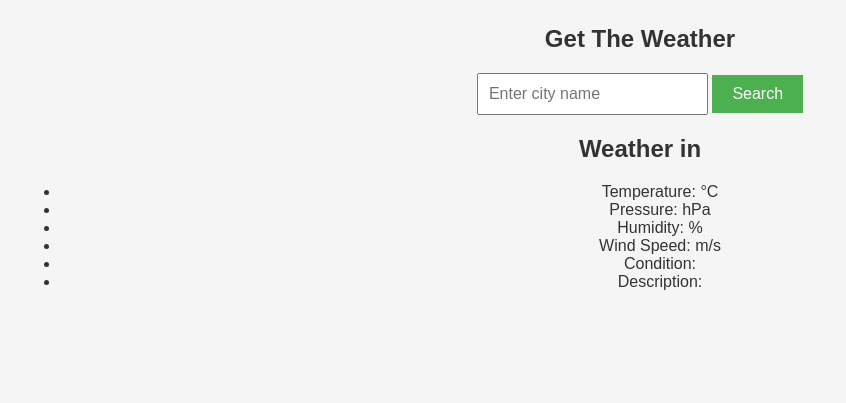
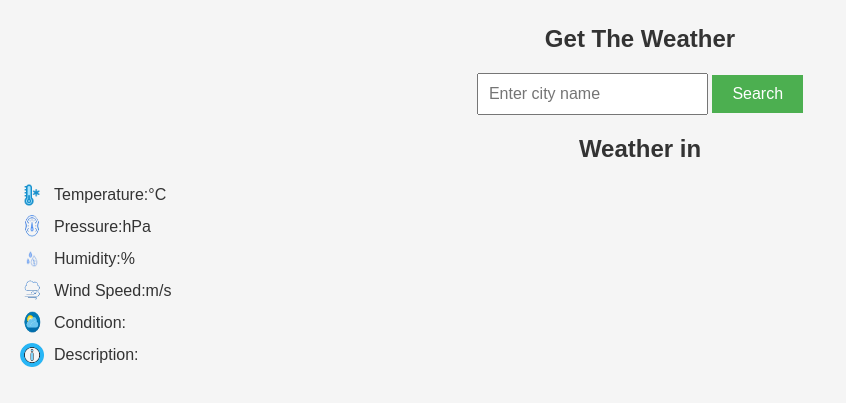
Before and after one commit to dondou21/CityWeather, a Flask app: page / in a window 1280 px wide. Shown: the part 624-1027 px from the top of the page, without its empty margins (0-846 px from the left). Before the commit the page ends 914 px from the top, so only its background shows below. Run offline with Flask 3, Linux system fonts and the light colour scheme.

Commit message:
Icons added

```diff
--- a/app.py
+++ b/app.py
@@ -1,4 +1,4 @@
-from flask import Flask, render_template, request, jsonify
+from flask import Flask, render_template, request, jsonify, redirect, url_for
 from flask_sqlalchemy import SQLAlchemy
 from weather import get_weather
 import os
--- a/static/css/style.css
+++ b/static/css/style.css
@@ -73,6 +73,45 @@ button:hover {
     box-shadow: 0 2px 4px rgba(0,0,0,0.1);
 }
 
+#search {
+    margin: 20px 0;
+}
+
+#weather-details {
+    margin: 20px 0;
+}
+
+#weather-details p {
+    font-size: 1.2em;
+    margin: 10px 0;
+}
+
+#weather-details i {
+    margin-right: 10px;
+}
+
+
+#weather ul {
+    list-style: none;
+    padding: 0;
+}
+
+.weather-item {
+    display: flex;
+    align-items: center;
+    margin: 0.5em 0;
+}
+
+.weather-item img {
+    margin-right: 10px;
+    width: 24px;
+    height: 24px;
+}
+#error-message {
+    color: red;
+    font-size: 1.2em;
+}
+
 footer {
     background: #333;
     color: white;
--- a/static/js/main.js
+++ b/static/js/main.js
@@ -7,7 +7,7 @@ document.getElementById('weather-form').addEventListener('submit', function(e) {
             if (data.error) {
                 document.getElementById('error-message').innerText = data.error;
                 document.getElementById('error-message').style.display = 'block';
-                document.getElementById('weather').style.display = 'none';
+                document.getElementById('weather-details').style.display = 'none';
             } else {
                 document.getElementById('error-message').style.display = 'none';
                 document.getElementById('weather-city').innerText = city;
@@ -17,12 +17,12 @@ document.getElementById('weather-form').addEventListener('submit', function(e) {
                 document.getElementById('weather-wind').innerText = data.wind;
                 document.getElementById('weather-condition').innerText = data.condition;
                 document.getElementById('weather-desc').innerText = data.desc;
-                document.getElementById('weather').style.display = 'block';
+                document.getElementById('weather-details').style.display = 'block';
             }
         })
         .catch(error => {
-            document.getElementById('error-message').innerText = 'An error occurred. Please try again.';
+
             document.getElementById('error-message').style.display = 'block';
-            document.getElementById('weather').style.display = 'none';
+            document.getElementById('weather-details').style.display = 'none';
         });
 });
--- a/templates/home.html
+++ b/templates/home.html
@@ -29,12 +29,12 @@
         <section id="weather">
             <h2>Weather in <span id="weather-city"></span></h2>
             <ul>
-                <li class="weather-item">Temperature: <span id="weather-temperature"></span>°C</li>
-                <li class="weather-item">Pressure: <span id="weather-pressure"></span> hPa</li>
-                <li class="weather-item">Humidity: <span id="weather-humidity"></span>%</li>
-                <li class="weather-item">Wind Speed: <span id="weather-wind"></span> m/s</li>
-                <li class="weather-item">Condition: <span id="weather-condition"></span></li>
-                <li class="weather-item">Description: <span id="weather-desc"></span></li>
+                <li class="weather-item"><img src="{{ url_for('static', filename='images/temperature.png') }}" alt="Temperature Icon">Temperature: <span id="weather-temperature"></span>°C</li>
+                <li class="weather-item"><img src="{{ url_for('static', filename='images/pressure.png') }}" alt="Pressure Icon">Pressure: <span id="weather-pressure"></span> hPa</li>
+                <li class="weather-item"><img src="{{ url_for('static', filename='images/humidity.png') }}" alt="Humidity Icon">Humidity: <span id="weather-humidity"></span>%</li>
+                <li class="weather-item"><img src="{{ url_for('static', filename='images/wind.png') }}" alt="Wind Icon">Wind Speed: <span id="weather-wind"></span> m/s</li>
+                <li class="weather-item"><img src="{{ url_for('static', filename='images/condition.png') }}" alt="Condition Icon">Condition: <span id="weather-condition"></span></li>
+                <li class="weather-item"><img src="{{ url_for('static', filename='images/description.png') }}" alt="Description Icon">Description: <span id="weather-desc"></span></li>
             </ul>
         </section>
     </main>
```
Also changed, not shown: static/images/Logo_black.png (deleted), static/images/Logo_name_black.png (deleted), static/images/Logo_name_white.png (deleted), static/images/Logo_white.png (deleted), static/images/condition.png (added), static/images/description.png (added), static/images/humidity.png (added), static/images/pressure.png (added), static/images/temperature.png (added), static/images/wind.png (added).
